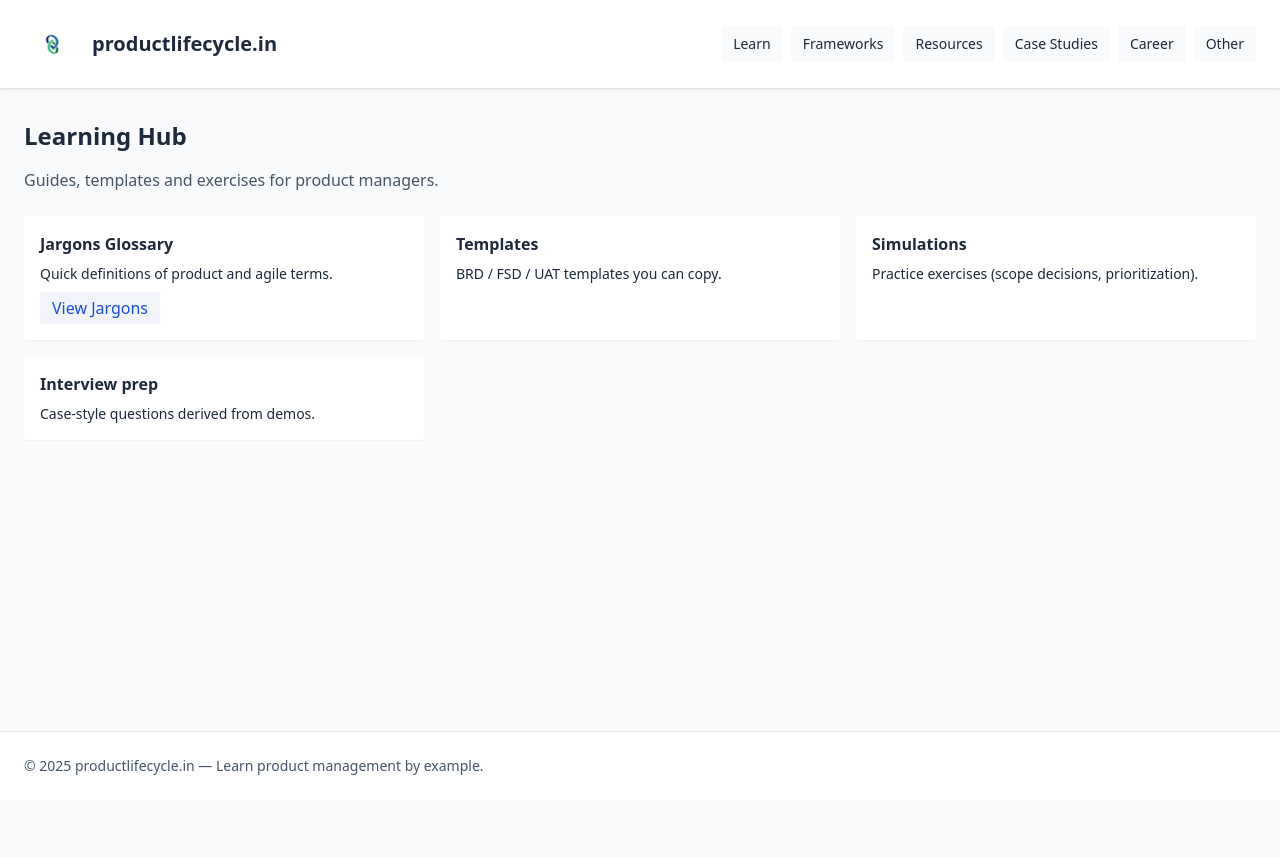
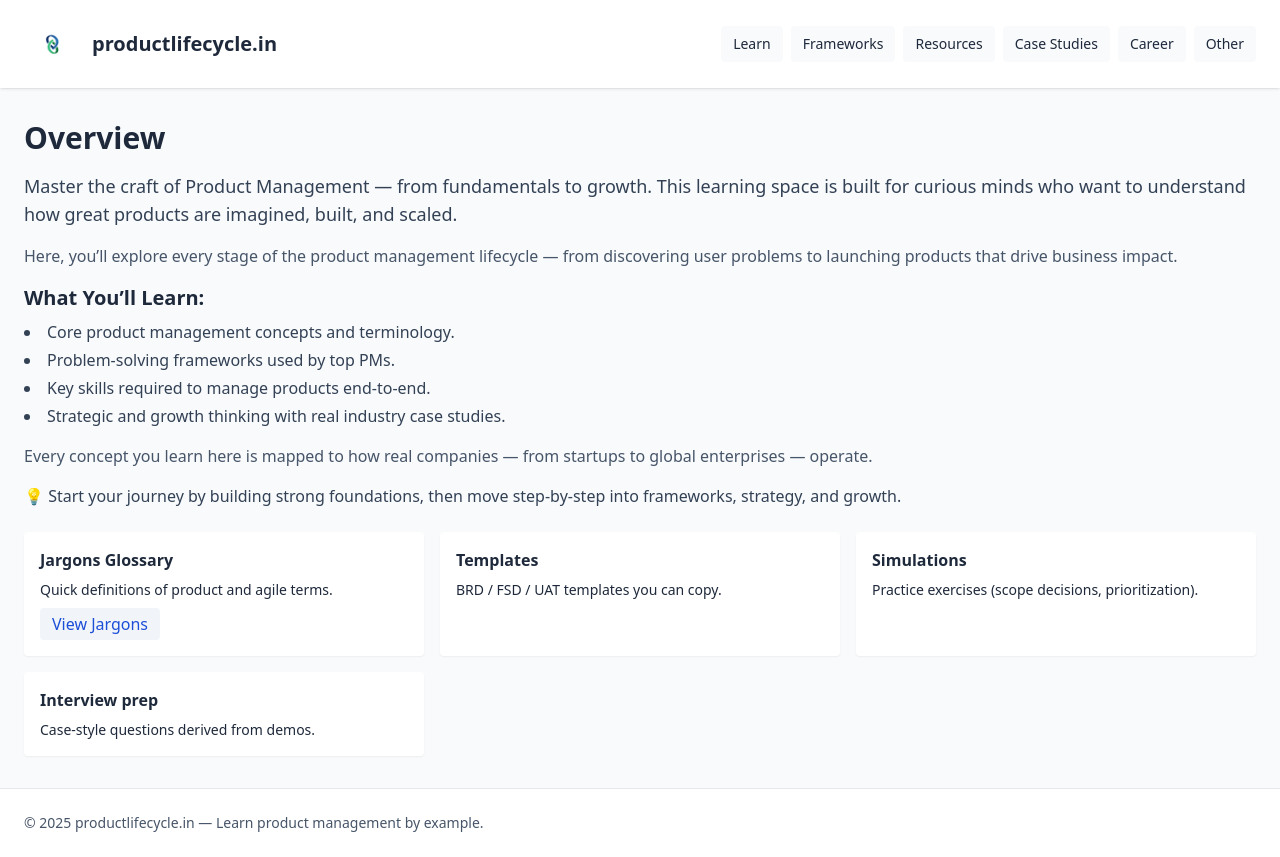
Before and after one commit to rahulmailbox90/productlifecycle-in, a Next.js app: page /learn in a window 1280 px wide. Before the commit the page ends 800 px from the top, so only its background shows below. Built offline with nearby package versions, Linux system fonts and the light colour scheme.

Commit message:
feat(learn): add Overview content to Learn overview page

```diff
--- a/pages/learn/index.js
+++ b/pages/learn/index.js
@@ -4,8 +4,24 @@ import Link from 'next/link'
 export default function Learn() {
   return (
     <Layout>
-      <h1 className="text-2xl font-bold mb-4">Learning Hub</h1>
-      <p className="text-slate-600">Guides, templates and exercises for product managers.</p>
+      <h1 className="text-3xl font-bold mb-4">Overview</h1>
+
+      <p className="text-lg text-slate-700 mb-4">Master the craft of Product Management — from fundamentals to growth.
+      This learning space is built for curious minds who want to understand how great products are imagined, built, and scaled.</p>
+
+      <p className="text-slate-600 mb-4">Here, you’ll explore every stage of the product management lifecycle — from discovering user problems to launching products that drive business impact.</p>
+
+      <h2 className="text-xl font-semibold mt-4">What You’ll Learn:</h2>
+      <ul className="list-disc list-inside mt-2 text-slate-700 space-y-1">
+        <li>Core product management concepts and terminology.</li>
+        <li>Problem-solving frameworks used by top PMs.</li>
+        <li>Key skills required to manage products end-to-end.</li>
+        <li>Strategic and growth thinking with real industry case studies.</li>
+      </ul>
+
+      <p className="text-slate-600 mt-4">Every concept you learn here is mapped to how real companies — from startups to global enterprises — operate.</p>
+
+      <p className="mt-4 text-slate-700">💡 Start your journey by building strong foundations, then move step-by-step into frameworks, strategy, and growth.</p>
 
       <div className="mt-6 grid grid-cols-1 md:grid-cols-3 gap-4">
         <div className="bg-white p-4 rounded shadow-sm">
```
